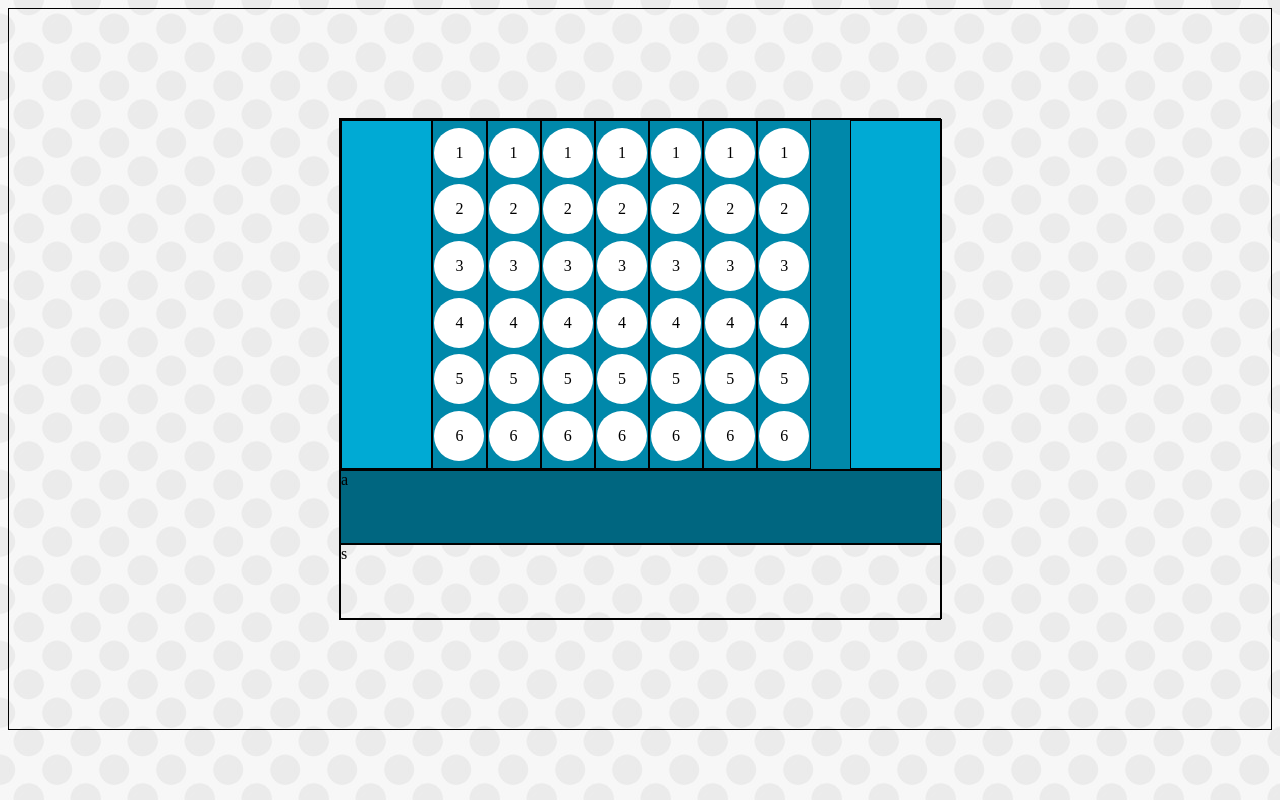
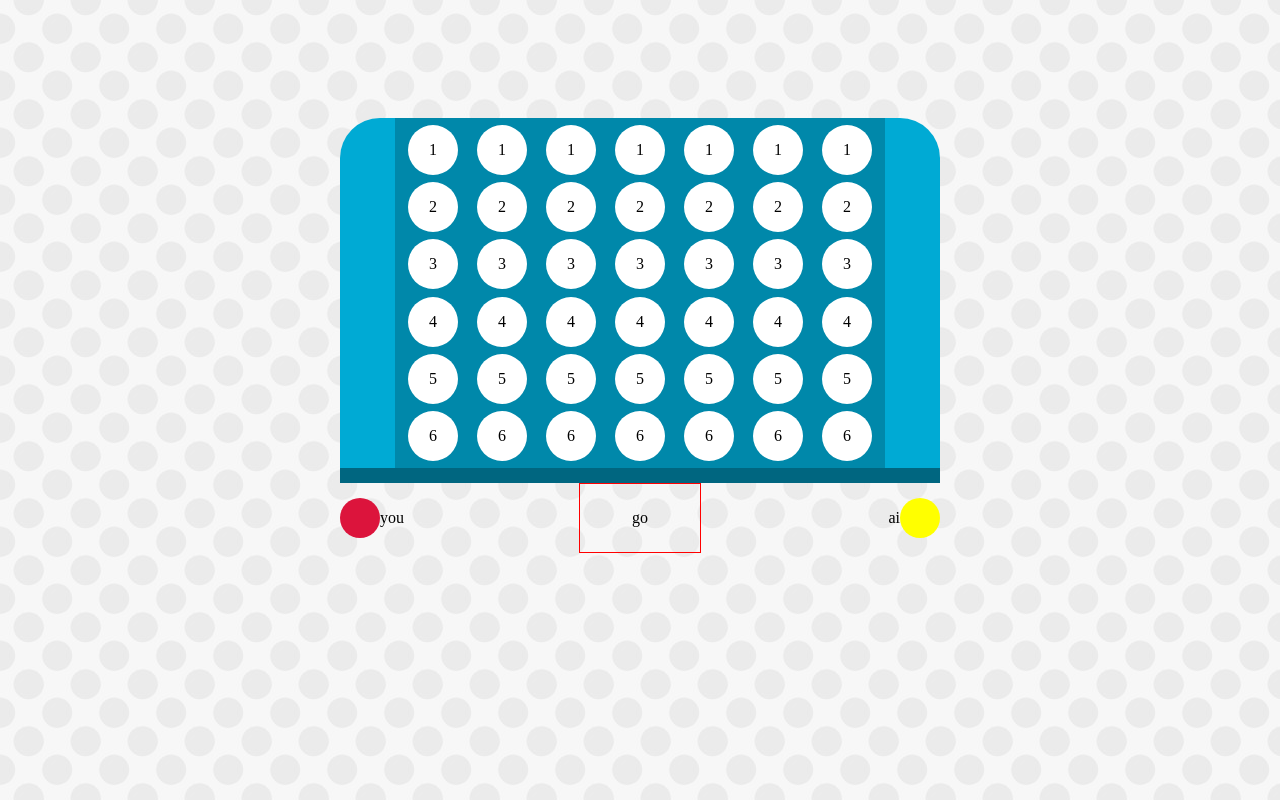
Before and after one commit to matiasmoneghessi/fourInLine, a plain HTML site: page index.html in a window 1280 px wide. Drawn offline with Linux system fonts and the light colour scheme.

Commit message:
Add html and css basic structure

```diff
--- a/index.html
+++ b/index.html
@@ -72,8 +72,18 @@
                 <div id="right"></div>
             </div>
             <div id="bottom">
-                <div id="up">a</div>
-                <div id="down">s</div>
+                <div id="up"></div>
+                <div id="down">
+                    <div id="you">
+                        <div class="circle"></div>
+                        <p>you</p>
+                    </div>
+                    <div id="go">go</div>
+                    <div id="ai">
+                        <p>ai</p>
+                        <div class="circle red"></div>
+                    </div>
+                </div>
             </div>
         </div>
     </div>
--- a/styles.css
+++ b/styles.css
@@ -7,49 +7,54 @@ body{
     justify-content: center;
     align-items: center;
     height: 90vh;
-    border: 1px solid black;
+
 }
 #main{
     display: flex;
     flex-direction: column;
     width: 600px;
     height: 500px;
-    border: 1px solid black;
+
 }
 
 #top{
     display: flex;
     width: 100%;
     height: 70%;
-    border: 1px solid black;
+
 }
 
 #bottom{
     display: flex;
     flex-direction: column;
-    height: 30%;
+    height: 20%;
 }
 
 #left,#right{
     display: flex;
-    width: 15%;
-    border: 1px solid black;
+    width: 10%;
     background: #00aad4;
+    border-radius: 0px 40px 0px 0px; /*top right bottom left */
 }
 #center{
+    justify-content: space-evenly;
     display: flex;
-    width: 70%;
+    width: 90%;
     background: #0088aa;
+}
+#left{
+    border-radius: 40px 0px 0px 0px;
 }
 #up,#down{
     display: flex;
     width: 100%;
     height: 70%;
-    border: 1px solid black;
 
 }
+
 #up{
     background: #006680;
+    height: 15%;
 }
 
 .column{
@@ -58,7 +63,12 @@ body{
     justify-content: space-evenly;
     align-items: center;
     width: 12.5%;
-    border: 1px solid black;
+
+}
+.column:hover
+{
+    background:lightskyblue;
+    cursor: pointer;
 }
 .row{
     display: flex;
@@ -68,5 +78,34 @@ body{
     width: 50px;
     background: white;
     border-radius: 50%;
+}
 
+#you,#ai{
+    display: flex;
+    justify-content: flex-start;
+    align-items: center;
+    width: 40%;
 }
+#ai{
+    justify-content: flex-end;
+}
+#go{
+    display: flex;
+    justify-content: center;
+    align-items: center;
+    width: 20%;
+    border: 1px solid red;
+}
+
+.circle{
+    display: flex;
+    align-items: center;
+    background: crimson;
+    width: 40px;
+    height: 40px;
+    border-radius: 50%;
+}
+
+.red{
+    background: yellow;
+}
```
